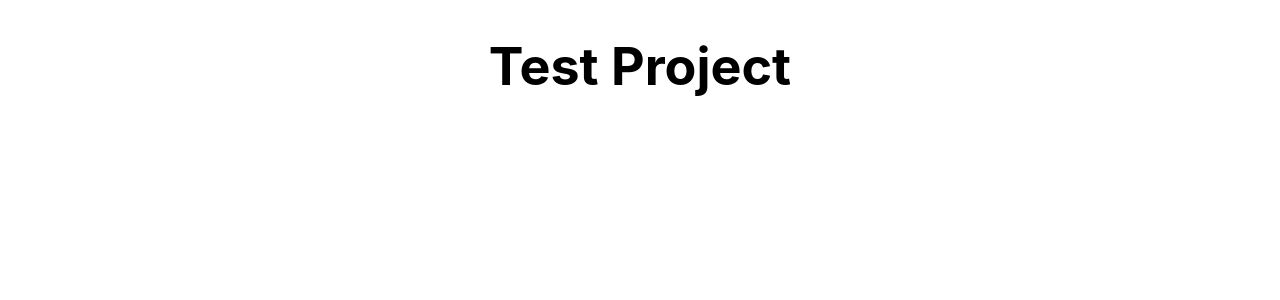
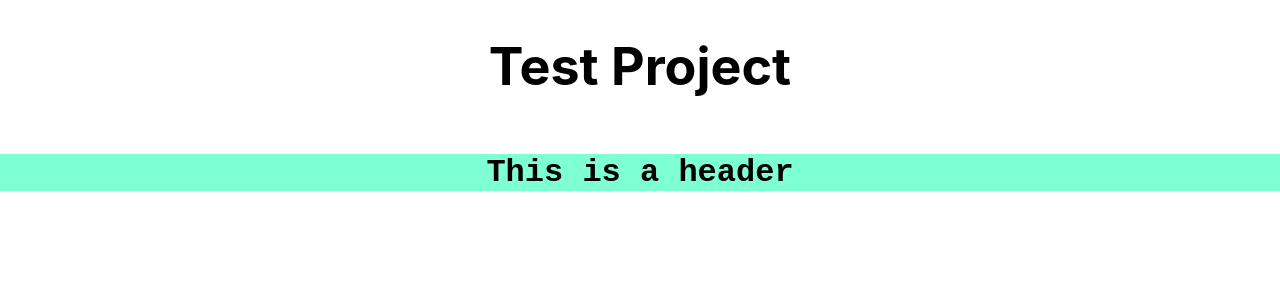
Before and after one commit to imadcollin/mpya-preboarding, a React (Create React App) app: page / in a window 1280 px wide. Shown: the top 300 px of the page. Built offline with nearby package versions, Linux system fonts and the light colour scheme.

Commit message:
Add header component

```diff
--- a/src/App.js
+++ b/src/App.js
@@ -1,4 +1,5 @@
 import React from 'react';
+import  Header  from "./Components/header-component/header";
 import './App.css';
 
 function App() {
@@ -7,6 +8,7 @@
       <header className="App-header">
         <h1>Test Project</h1>
       </header>
+      <Header></Header>
     </div>
   );
 }
--- /dev/null
+++ b/src/Components/header-component/header.css
@@ -0,0 +1,4 @@
+.header-style{
+	background-color: aquamarine;
+	font-family: 'Courier New', Courier, monospace;
+}
--- /dev/null
+++ b/src/Components/header-component/header.js
@@ -0,0 +1,15 @@
+import React, { Component } from 'react';
+import "./header.css";
+class Header extends Component {
+
+	render() {
+		return (
+			<div className="header-style">
+				<h1>This is a header</h1>
+			</div>
+
+		);
+	}
+}
+
+export default Header;
```
